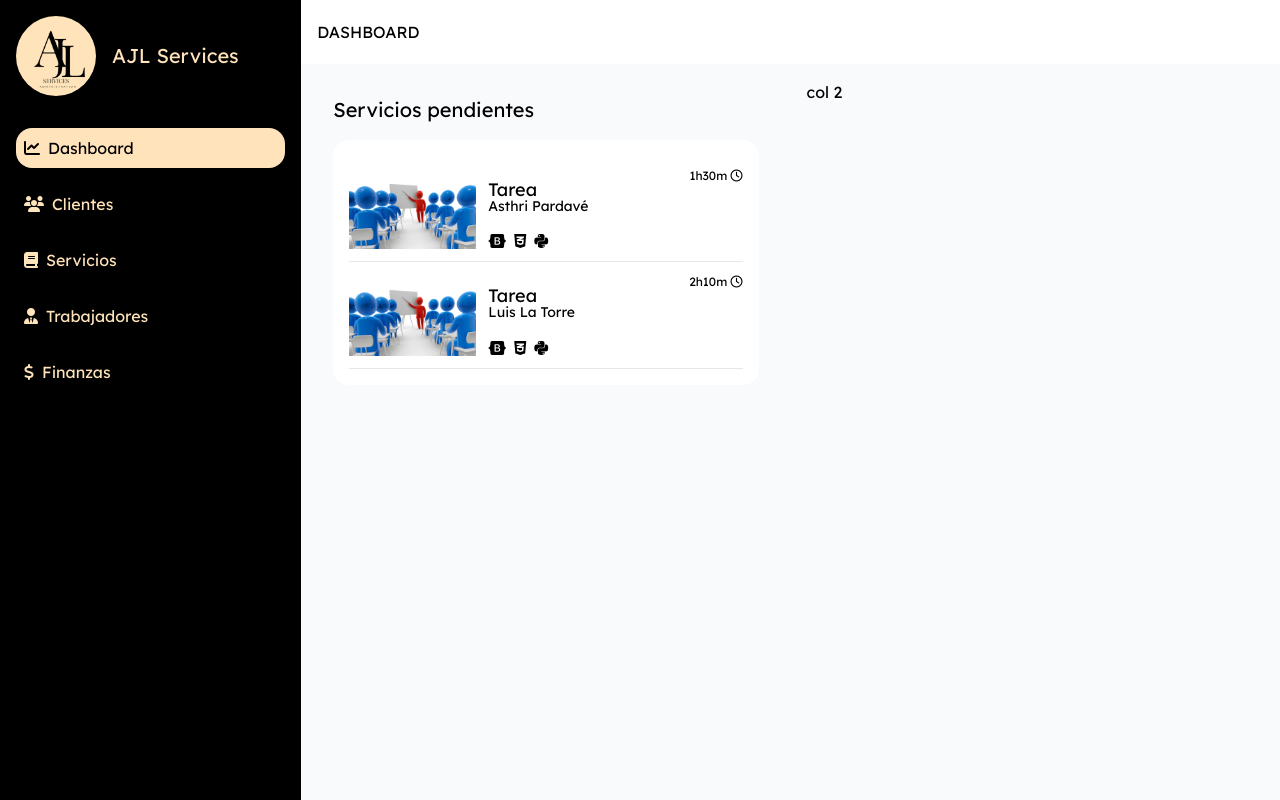
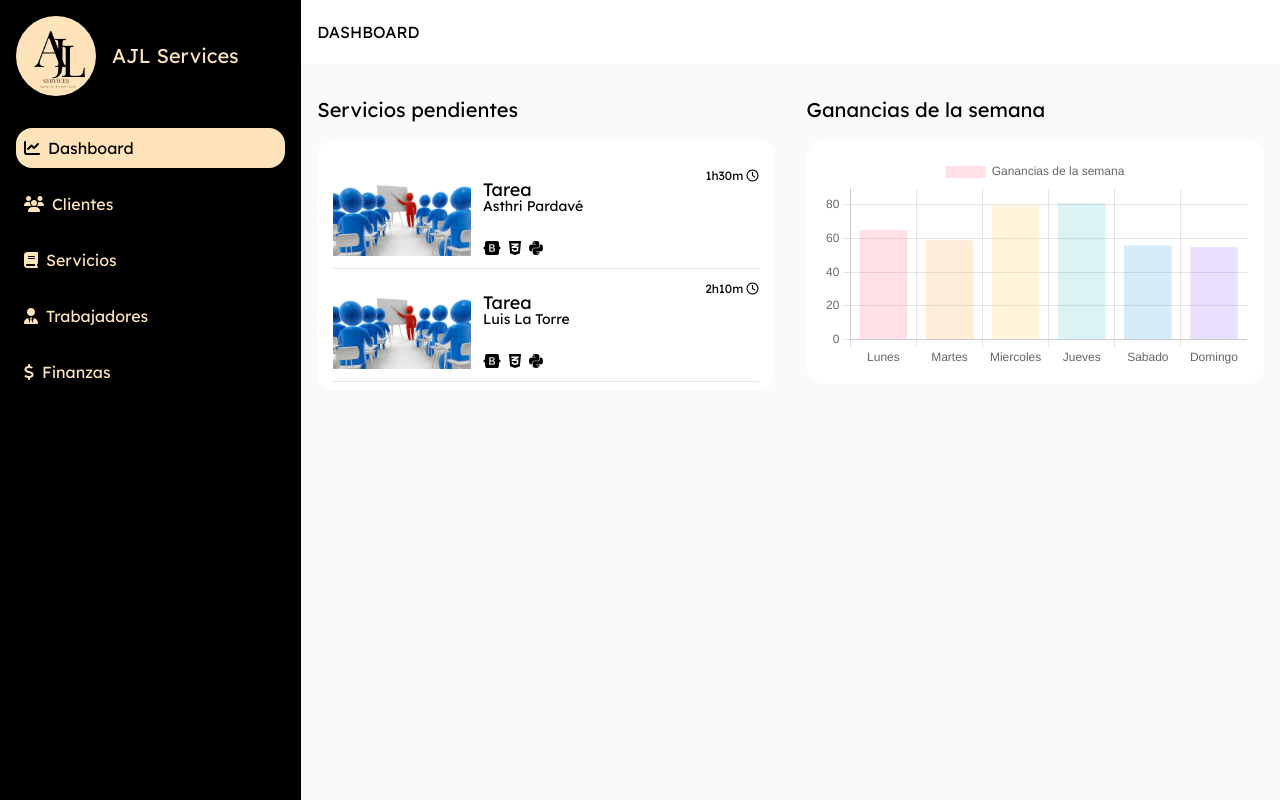
Before and after one commit to adminLTR/AJLT, a React (Vite) app in the folder fuentes/frontend/: page / in a window 1280 px wide. Built offline with nearby package versions, Linux system fonts and the light colour scheme.

Commit message:
grafica de barras

```diff
--- a/fuentes/frontend/src/pages/Dashboard.jsx
+++ b/fuentes/frontend/src/pages/Dashboard.jsx
@@ -6,7 +6,7 @@ import { Chart as ChartJS } from 'chart.js/auto';
 export default function Dashboard() {
     return <div className="w-full">
         <div className="flex flex-wrap">
-            <div className="w-full lg:w-1/2 p-8">
+            <div className="w-full lg:w-1/2 py-8 px-4">
                 <h3 className="bold text-xl mb-4">Servicios pendientes</h3>
                 <Card maxHeight={250} scrollable>
                     <PendingService
@@ -23,8 +23,27 @@ export default function Dashboard() {
                     />
                 </Card>
             </div>
-            <div className="w-full lg:w-1/2 p-4">
-                <p>col 2</p>
+            <div className="w-full lg:w-1/2 py-8 px-4">
+                <h3 className="bold text-xl mb-4">Ganancias de la semana</h3>
+                <Card maxHeight={250}>
+                    <Bar
+                    data={{
+                        labels: ['Lunes', 'Martes', 'Miercoles', 'Jueves', 'Sabado', 'Domingo'],
+                        datasets: [{
+                            label: 'Ganancias de la semana',
+                            data: [65, 59, 80, 81, 56, 55, 40],
+                            backgroundColor: [
+                                'rgba(255, 99, 132, 0.2)',
+                                'rgba(255, 159, 64, 0.2)',
+                                'rgba(255, 205, 86, 0.2)',
+                                'rgba(75, 192, 192, 0.2)',
+                                'rgba(54, 162, 235, 0.2)',
+                                'rgba(153, 102, 255, 0.2)',
+                                'rgba(201, 203, 207, 0.2)'
+                              ],
+                        }]
+                    }}/>
+                </Card>
             </div>
         </div>
     </div>
```
